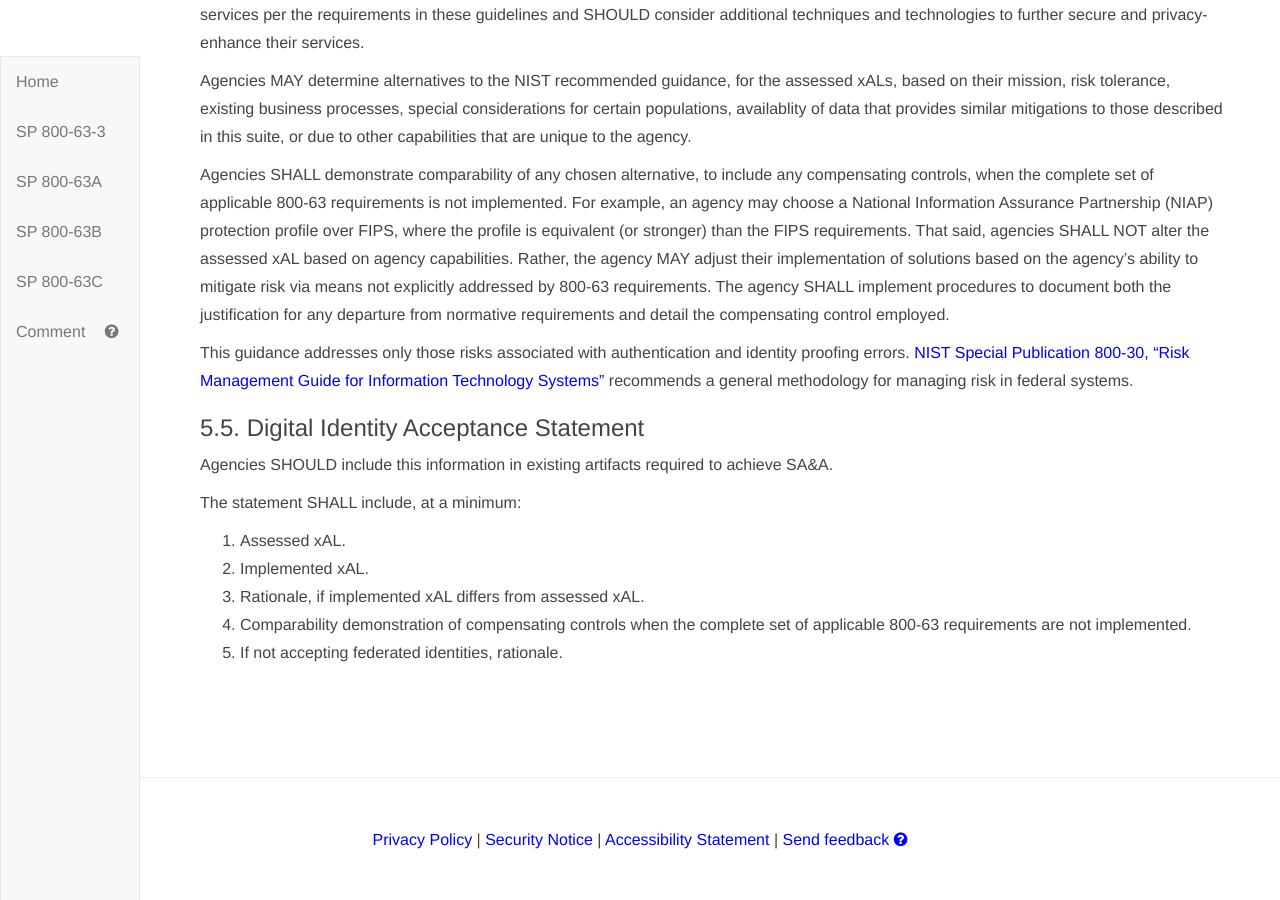
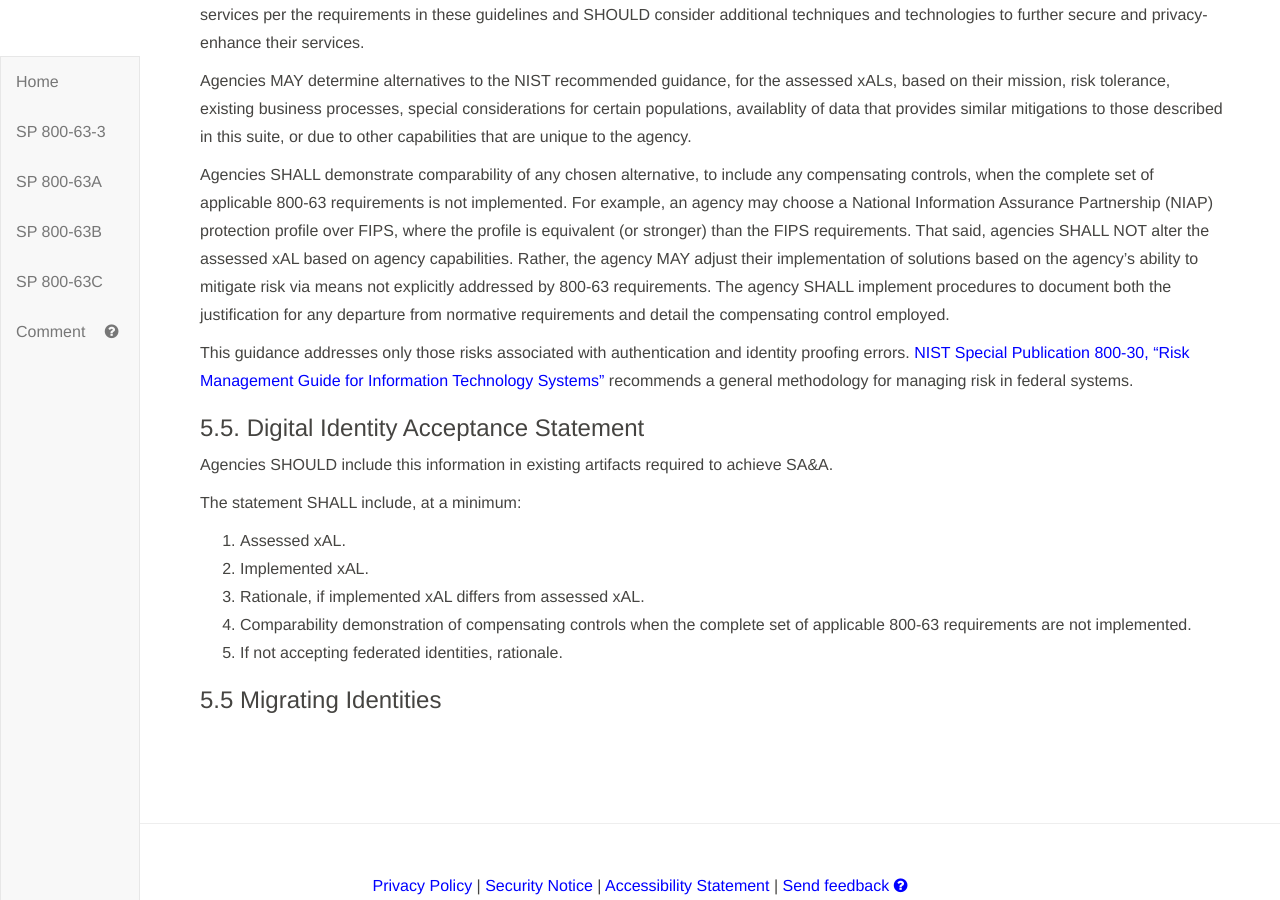
Before and after one commit to usnistgov/800-63-3, a Jekyll site: the page built from sp800-63-3/sec5_DIRM.md, in a window 1280 px wide and 900 px high, scrolled down 4895 px. Built offline with Jekyll 4.4.1, drawn with Linux system fonts in a browser that asks for light colours; our own code applies the rules of GitHub Pages for plain Markdown files; before the commit the page ends 5749 px from its top, so only the background shows below that.

Commit message:
Placeholder for user migration.

```diff
--- a/sp800-63-3/sec5_DIRM.md
+++ b/sp800-63-3/sec5_DIRM.md
@@ -154,3 +154,5 @@ The statement SHALL include, at a minimum:
 3. Rationale, if implemented xAL differs from assessed xAL.
 4. Comparability demonstration of compensating controls when the complete set of applicable 800-63 requirements are not implemented.
 5. If not accepting federated identities, rationale.
+
+### 5.5 Migrating Identities
```
